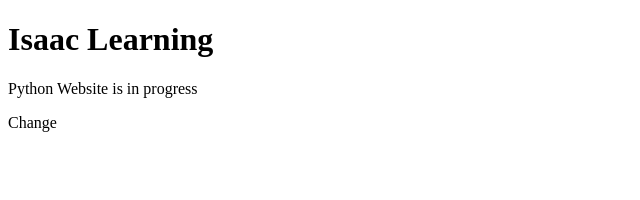
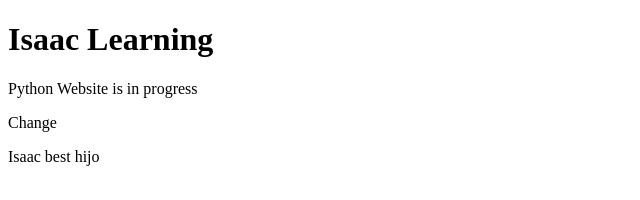
Before and after one commit to HUGBEANS12/HUGBEANS12.io, a plain HTML site: page index.html in a window 1280 px wide. Shown: the whole page, without its empty margins (0-640 px from the left). Drawn offline with Linux system fonts and the light colour scheme.

Commit message:
Update index.html

```diff
--- a/index.html
+++ b/index.html
@@ -5,6 +5,9 @@
         <h1>Isaac Learning</h1>
         <p> Python Website is in progress</p>
         <p> Change </p>
+        <p>
+            Isaac best hijo
+        </p>
 
 
     </body>
```
